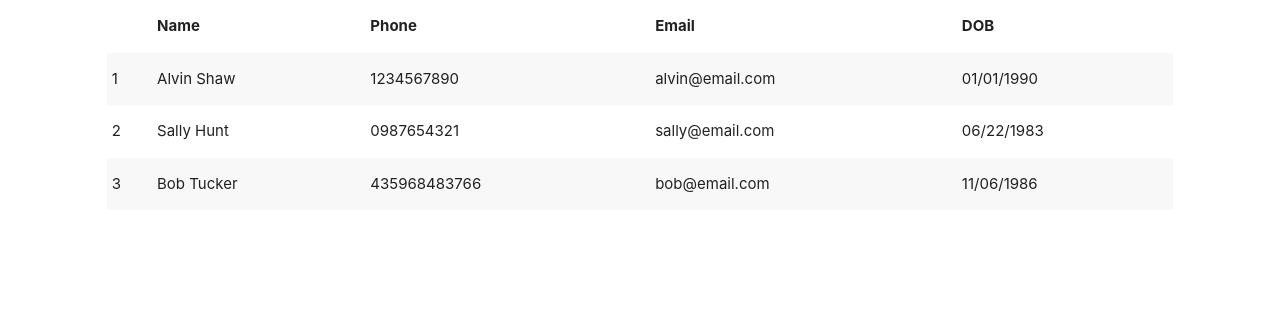
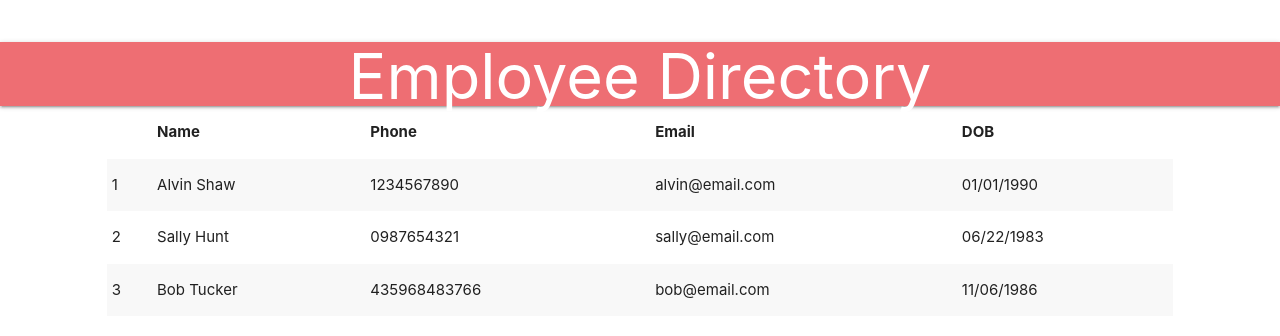
Before and after one commit to jungjungie/Employee-Directory, a React (Create React App) app in the folder employee-directory/: page / in a window 1280 px wide. Shown: the top 336 px of the page. Built offline with nearby package versions, Linux system fonts and the light colour scheme.

Commit message:
added header component

```diff
--- a/employee-directory/src/App.js
+++ b/employee-directory/src/App.js
@@ -1,10 +1,12 @@
 import React from 'react';
+import Header from "./components/Header/Header";
 import EmployeeTable from './components/EmployeeTable/EmployeeTable';
 import './App.css';
 
 function App() {
   return (
     <>
+      <Header />
       <EmployeeTable />
     </>
   );
--- /dev/null
+++ b/employee-directory/src/components/Header/Header.js
@@ -0,0 +1,13 @@
+import React from "react";
+
+export default function Header() {
+    return (
+        <>
+            <nav>
+                <div className="nav-wrapper">
+                    <h1 className="center">Employee Directory</h1>
+                </div>
+            </nav>
+        </>
+    )
+}
```
